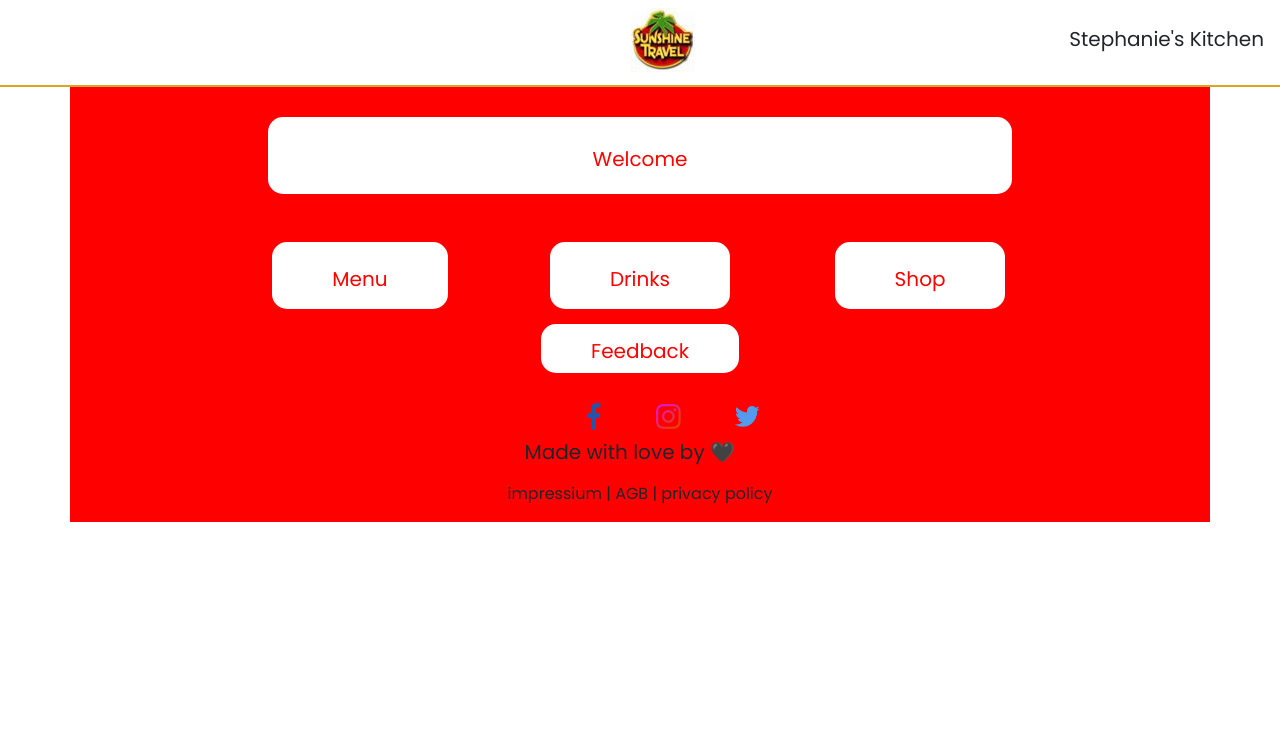
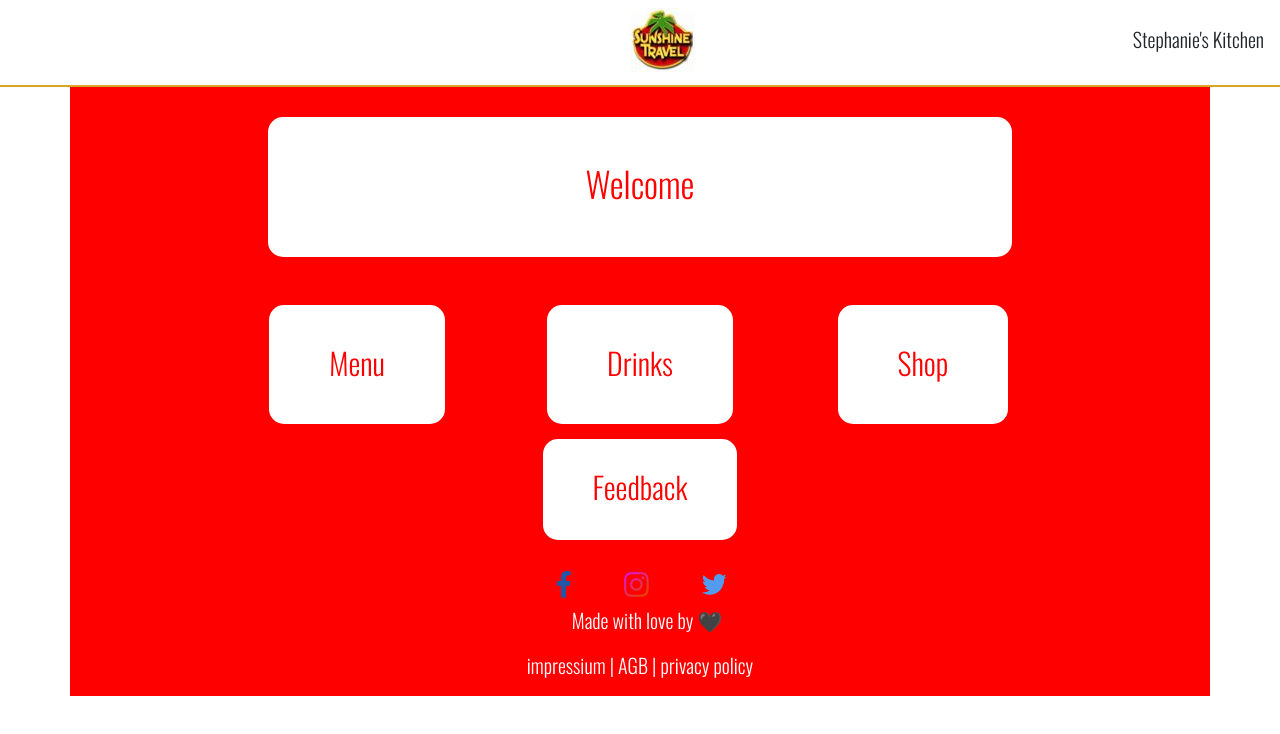
Before and after one commit to jaymesC/home-page, a plain HTML site: page index.html in a window 1280 px wide. Drawn offline with nearby package versions, Linux system fonts and the light colour scheme.

Commit message:
edited desktop view

```diff
--- a/index.html
+++ b/index.html
@@ -16,6 +16,9 @@
       href="https://fonts.googleapis.com/css2?family=Poppins&display=swap"
       rel="stylesheet"
     />
+    <link rel="preconnect" href="https://fonts.gstatic.com">
+    <link rel="preconnect" href="https://fonts.gstatic.com">
+    <link href="https://fonts.googleapis.com/css2?family=Oswald:wght@200;300&display=swap" rel="stylesheet">
     <title>homepage</title>
   </head>
   <body>
@@ -37,7 +40,7 @@
         <div
           class="col-md-12 col-lg-12 col-sm-12 col-xl-12 d-flex justify-content-center"
         >
-          <button class="  button1 " id="hello">
+          <button class="  button1 " id="test">
             <!-- <img src="./images/home.png" alt="" id="image"> -->
             <h5>Welcome</h5>
           </button>
--- a/style.css
+++ b/style.css
@@ -2,10 +2,10 @@
   padding: 0;
   margin: 0;
   box-sizing: border-box;
-  font-family: "Poppins";
+  font-family: "Oswald";
 }
 
-#hello {
+#test {
   background-color: #fff;
 }
 
@@ -25,7 +25,8 @@
 .button1 {
   width: 67%;
   margin-top: 30px;
-  padding-top: 15px;
+  padding-top: 30px;
+  padding-bottom: 30px;
   border-radius: 15px;
   border: #fff;
 }
@@ -34,17 +35,23 @@
   padding-top: 15px;
   padding-bottom: 15px;
   color: red;
+  font-size: 35px;
 }
 
 .button2 {
   margin-bottom: 10px;
-  padding-top: 15px;
+  padding-top: 30px;
+  padding-bottom: 25px;
   border-radius: 15px;
   border: #fff;
+  background-color: #fff;
   padding-left: 10px;
   padding-right: 10px;
   color: red;
+
 }
+
+
 
 .container {
   background-color: red;
@@ -52,7 +59,8 @@
 
 .button3 {
   background-color: #fff;
-  padding-top: 15px;
+  padding-top: 30px;
+  padding-bottom: 25px;
   border-radius: 15px;
   border: #fff;
   padding-left: 20px;
@@ -64,10 +72,12 @@
   margin-bottom: 10px;
   margin-left: 30px;
   margin-right: 30px;
+  font-size: 30px;
 }
 
 .button2 h5 {
   padding: 10px 50px;
+  font-size: 30px;
 }
 
 .section2 {
@@ -77,13 +87,18 @@
 .footer {
   margin-top: 30px;
   display: flex;
-
+  color: #fff;
   justify-content: center;
 }
 
 .footer h5 {
-  margin-left: 17px;
+  margin-left: 45px;
   padding-bottom: 10px;
+  font-size: 20px;
+}
+
+.footer p {
+  font-size: 20px;
 }
 
 #footer_img {
@@ -92,7 +107,7 @@
 }
 
 .images {
-  margin-left: 80px;
+  margin-left: 30px;
   margin-bottom: 10px;
 }
 
@@ -112,7 +127,6 @@
     margin-right: 80px;
     padding-bottom: 0px;
   }
-
   .logo {
     margin-right: 110px;
   }
@@ -164,8 +178,15 @@
     padding-bottom: 15px;
   }
 
+  .button3 {
+    padding-top: 10px;
+  padding-bottom: 15px;
+  }
+
   .button2 {
     margin-bottom: 20px;
+    padding-top: 10px;
+  padding-bottom: 15px;
   }
 
   .images {
```
